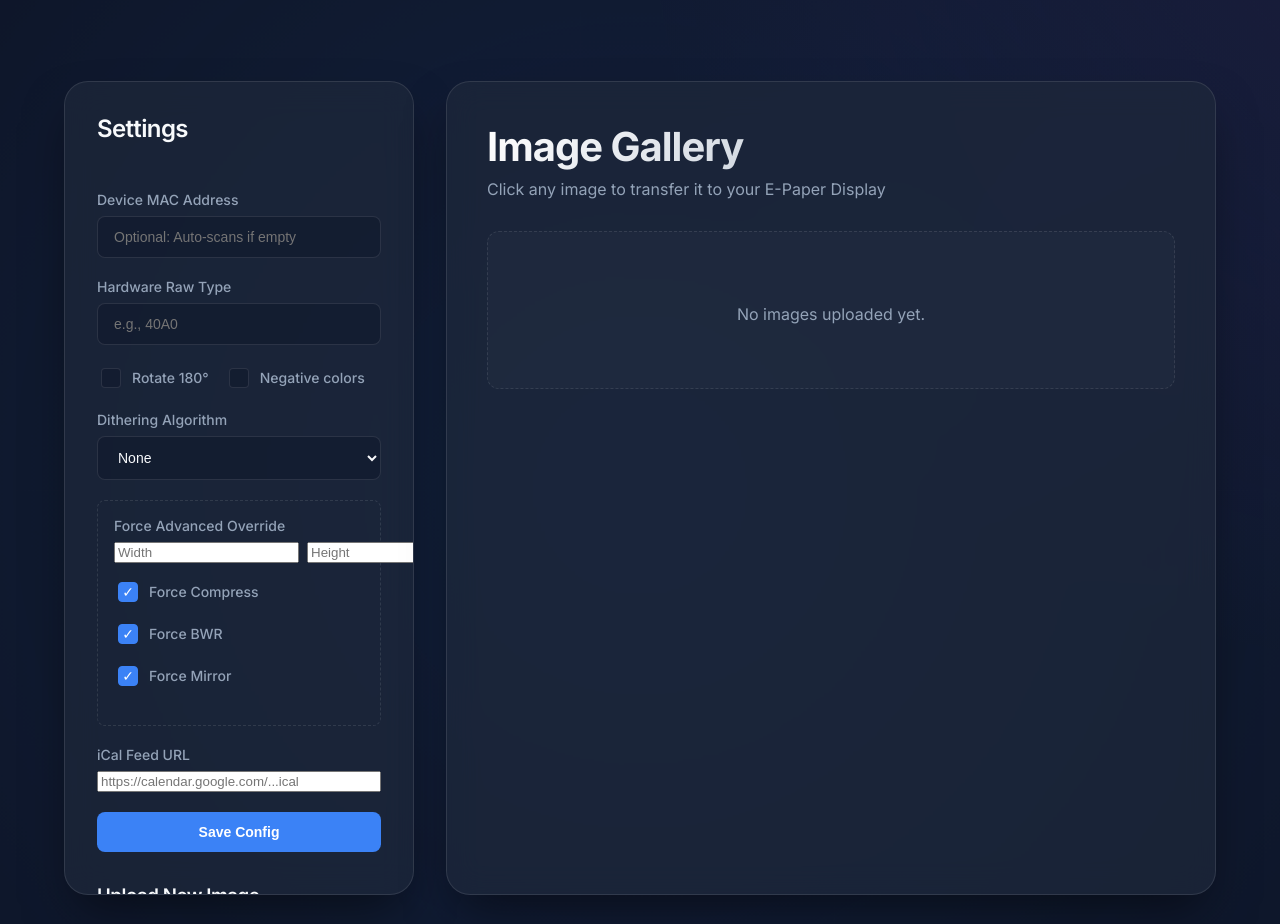
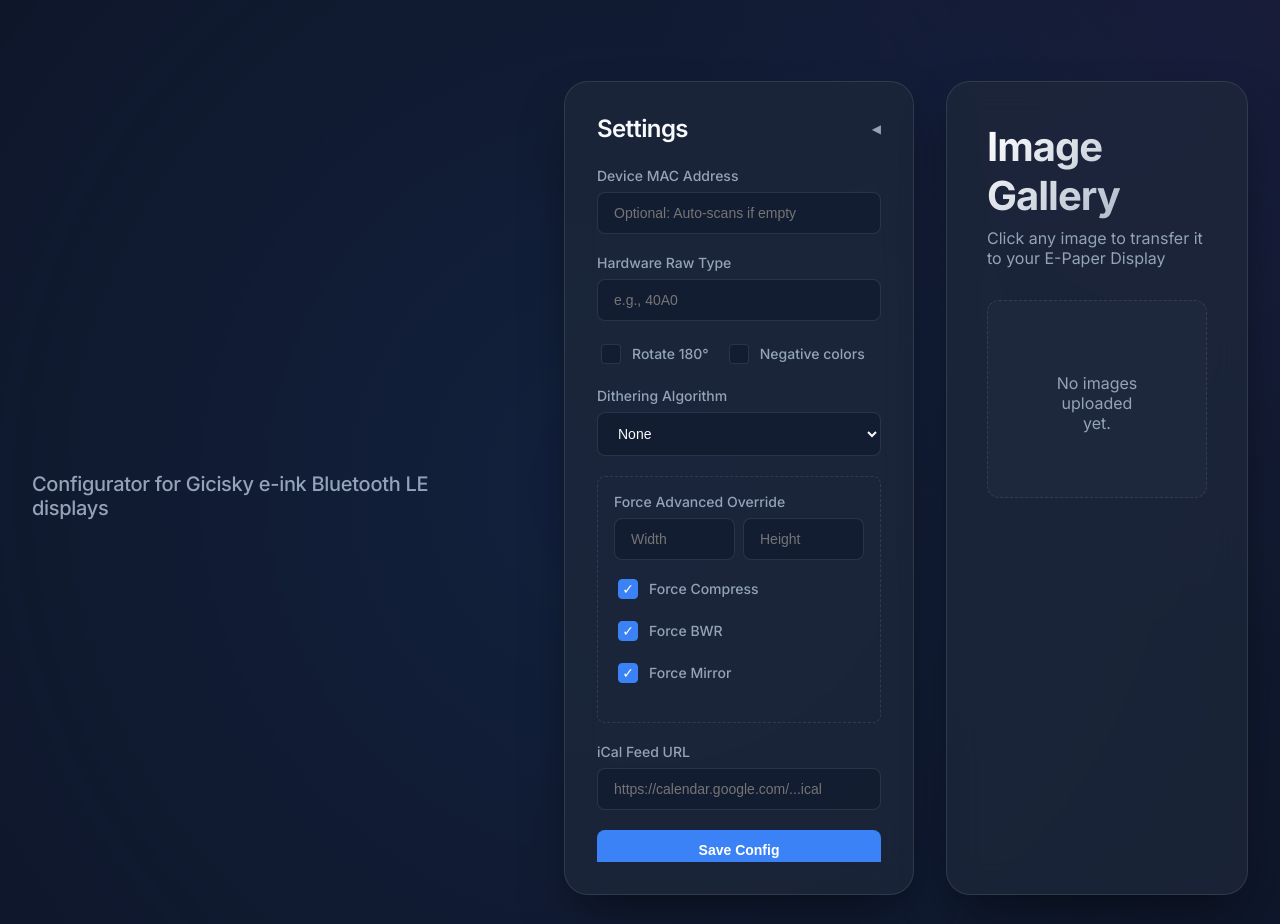
Before and after one commit to JITOnline/web-ble-epaper-updater, a Django app: page / in a window 1280 px wide. Shown: the top 924 px of the page. Run offline with Django 5.2, Linux system fonts and the light colour scheme; data comes from the database, SQL or seed files in the repository; data that the repository does not hold is empty; some libraries are stand-ins or nearby versions.

Commit message:
feat: Implement a collapsible sidebar, add a toggle for the debug console, and update the page title and heading.

```diff
--- a/epaper/static/epaper/style.css
+++ b/epaper/static/epaper/style.css
@@ -51,6 +51,21 @@ body {
     box-sizing: border-box;
 }
 
+.page-title {
+    width: 95%;
+    max-width: 1400px;
+    padding: 1rem 2rem 0 2rem;
+    box-sizing: border-box;
+}
+
+.page-title h1 {
+    margin: 0;
+    font-size: 1.25rem;
+    font-weight: 500;
+    color: var(--text-muted);
+    letter-spacing: -0.015em;
+}
+
 .glass {
     background: var(--glass-bg);
     backdrop-filter: blur(16px);
@@ -64,10 +79,66 @@ body {
     padding: 2rem;
     display: flex;
     flex-direction: column;
-    gap: 2rem;
+    gap: 0;
     overflow-y: auto;
     box-sizing: border-box;
     flex-shrink: 0;
+    transition: width 0.3s ease;
+}
+
+.sidebar-toggle {
+    display: flex;
+    align-items: center;
+    justify-content: space-between;
+    cursor: pointer;
+    padding-bottom: 1.5rem;
+    user-select: none;
+}
+
+.sidebar-toggle h2 {
+    margin: 0;
+    font-weight: 600;
+    letter-spacing: -0.025em;
+}
+
+.toggle-icon {
+    font-size: 0.75rem;
+    color: var(--text-muted);
+    transition: transform 0.3s ease;
+}
+
+.sidebar-content {
+    display: flex;
+    flex-direction: column;
+    gap: 2rem;
+    overflow: hidden;
+    transition: opacity 0.2s ease;
+}
+
+.sidebar.collapsed {
+    width: 80px;
+    padding: 2rem 1rem;
+}
+
+.sidebar.collapsed .sidebar-content {
+    opacity: 0;
+    height: 0;
+    overflow: hidden;
+    pointer-events: none;
+}
+
+.sidebar.collapsed .sidebar-toggle {
+    justify-content: center;
+    padding-bottom: 0;
+}
+
+.sidebar.collapsed .sidebar-toggle h2 {
+    display: none;
+}
+
+.sidebar.collapsed .toggle-icon {
+    transform: rotate(180deg);
+    font-size: 1rem;
 }
 
 ::-webkit-scrollbar {
@@ -84,7 +155,7 @@ body {
     background: rgba(255,255,255,0.2);
 }
 
-.sidebar h2, .sidebar h3 {
+.sidebar h3 {
     margin: 0 0 1rem 0;
     font-weight: 600;
     letter-spacing: -0.025em;
@@ -113,7 +184,7 @@ label {
     font-weight: 500;
 }
 
-input[type="text"], select {
+input[type="text"], input[type="number"], input[type="url"], select {
     background: rgba(15, 23, 42, 0.5);
     border: 1px solid var(--glass-border);
     color: var(--text);
@@ -125,7 +196,7 @@ input[type="text"], select {
     width: 100%;
 }
 
-input[type="text"]:focus, select:focus {
+input[type="text"]:focus, input[type="number"]:focus, input[type="url"]:focus, select:focus {
     outline: none;
     border-color: var(--primary);
     box-shadow: 0 0 0 2px rgba(59, 130, 246, 0.2);
--- a/epaper/templates/epaper/index.html
+++ b/epaper/templates/epaper/index.html
@@ -3,7 +3,7 @@
 <head>
     <meta charset="UTF-8">
     <meta name="viewport" content="width=device-width, initial-scale=1.0">
-    <title>E-Paper BLE Dashboard</title>
+    <title>Gicisky E-Ink BLE Configurator</title>
     <meta name="description" content="Manage and upload images to your Gicisky Bluetooth E-Paper Display from a sleek, localized web interface.">
     {% load static %}
     <link rel="stylesheet" href="{% static 'epaper/style.css' %}">
@@ -11,9 +11,16 @@
 </head>
 <body>
     <div class="background-beams"></div>
+    <div class="page-title">
+        <h1>Configurator for Gicisky e-ink Bluetooth LE displays</h1>
+    </div>
     <div class="app-container">
         <aside class="sidebar glass">
-            <h2>Settings</h2>
+            <div class="sidebar-toggle" onclick="this.closest('.sidebar').classList.toggle('collapsed')">
+                <h2>Settings</h2>
+                <span class="toggle-icon">◀</span>
+            </div>
+            <div class="sidebar-content">
             <form method="post" action="{% url 'index' %}" class="settings-form">
                 {% csrf_token %}
                 <div class="form-group">
@@ -93,7 +100,12 @@
                 </form>
             </div>
 
-            <div class="debug-section" style="margin-top:2rem; padding: 1rem; background:rgba(0,0,0,0.2); border-radius: 12px;">
+            <div class="form-group row-align" style="margin-top: 1rem;">
+                <input type="checkbox" id="show-debug-toggle" onchange="document.getElementById('debug-section').style.display = this.checked ? 'block' : 'none'">
+                <label for="show-debug-toggle">Show Debug Console</label>
+            </div>
+
+            <div class="debug-section" id="debug-section" style="margin-top:1rem; padding: 1rem; background:rgba(0,0,0,0.2); border-radius: 12px; display: none;">
                 <div style="display: flex; justify-content: space-between; align-items: center; margin-bottom: 0.5rem;">
                     <h3 style="margin-bottom: 0;">Debug Console</h3>
                     <label style="font-size: 0.8rem; display: flex; align-items: center; gap: 0.4rem; cursor: pointer;">
@@ -114,6 +126,7 @@
                 <div id="debug-log" style="margin-top: 1rem; font-family: monospace; font-size: 0.8rem; height: 100px; overflow-y: scroll; background: #000; padding:0.5rem; border-radius:6px; color:#10b981;">
                     System ready.
                 </div>
+            </div>
             </div>
         </aside>
 
```
